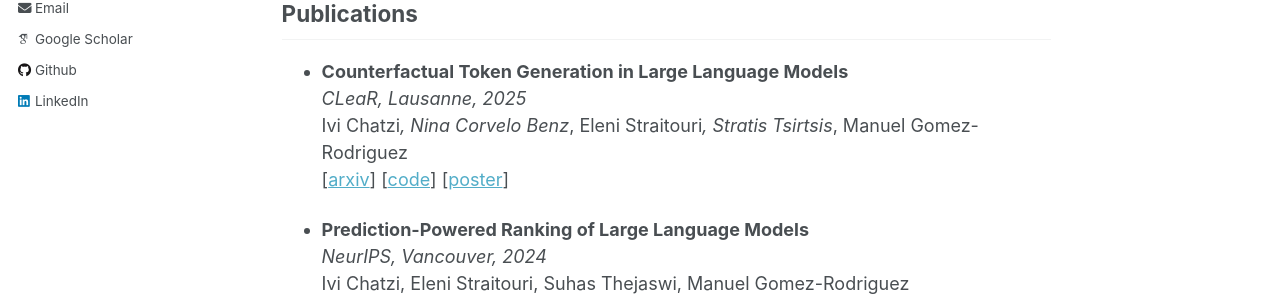
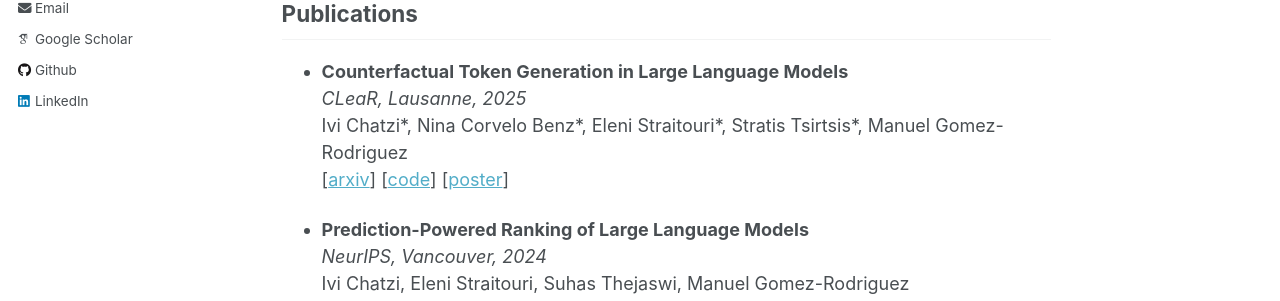
Before and after one commit to Qvapil/Qvapil.github.io, a Jekyll site: the page built from _pages/about.md, in a window 1280 px wide and 900 px high. Shown: the part 431-732 px from the top of the window. Built offline with Jekyll 4.4.1, drawn with Linux system fonts in a browser that asks for light colours; some web fonts are replaced.

Commit message:
update publications

```diff
--- a/_pages/about.md
+++ b/_pages/about.md
@@ -35,7 +35,7 @@ under Dr. Fanny Yang and at the [National Observatory of Athens](https://www.noa
 
 - **Counterfactual Token Generation in Large Language Models** \
 _CLeaR, Lausanne, 2025_ \
-Ivi Chatzi*, Nina Corvelo Benz*, Eleni Straitouri*, Stratis Tsirtsis*, Manuel Gomez-Rodriguez \
+Ivi Chatzi\*, Nina Corvelo Benz\*, Eleni Straitouri\*, Stratis Tsirtsis\*, Manuel Gomez-Rodriguez \
 [[arxiv](https://arxiv.org/abs/2409.17027)]
 [[code](https://github.com/Networks-Learning/counterfactual-llms)]
 [[poster](https://qvapil.github.io/files/poster_cf-llm_neurips.pdf)]
```
